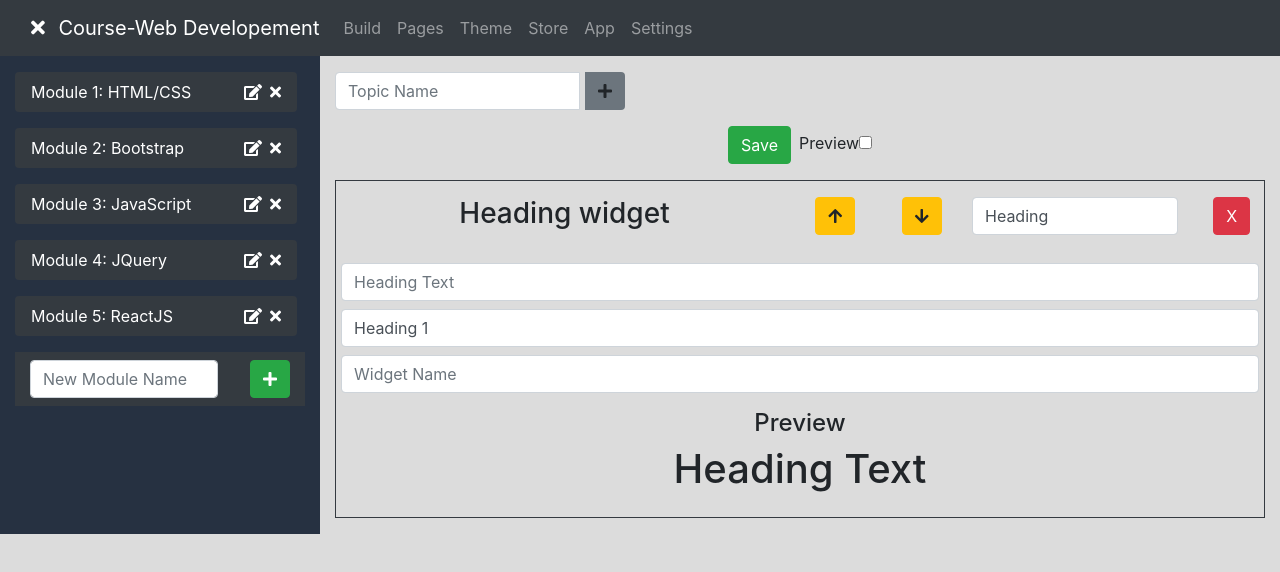
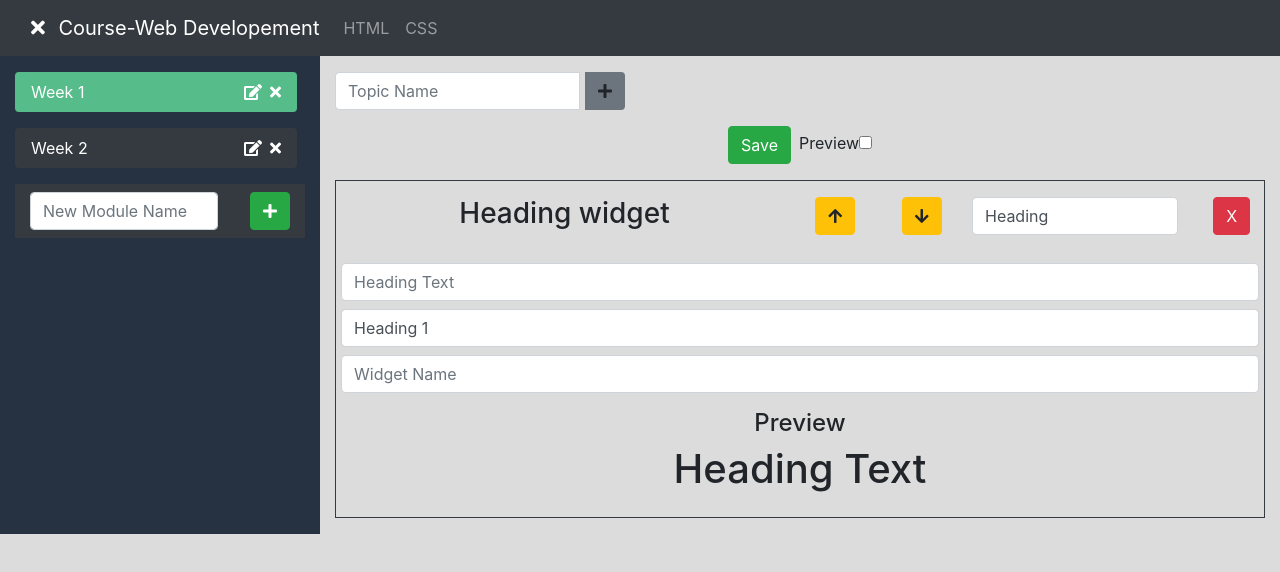
Before and after one commit to zankhanarana9/blackboard-web-app, a React (Create React App) app in the folder whiteboard/: page /course-editor/123 in a window 1280 px wide. Shown: the top 572 px of the page. Built offline with nearby package versions, Linux system fonts and the light colour scheme.

Commit message:
Added lessons component

```diff
--- a/whiteboard/src/components/course-editor/CourseEditor.css
+++ b/whiteboard/src/components/course-editor/CourseEditor.css
@@ -29,3 +29,7 @@ ul.module-list > li > a{
   color: inherit;
   text-decoration: none;
 }
+
+.bg-active {
+  background-color: #56BC8A;
+}
--- a/whiteboard/src/components/course-editor/CourseEditor.js
+++ b/whiteboard/src/components/course-editor/CourseEditor.js
@@ -7,19 +7,36 @@ import {getModulesByCourseId } from '../../services/CourseService';
 
 class CourseEditor extends React.Component {
 
-    state = {
-        Modules:getModulesByCourseId(123)
+    constructor(props) {
+        super(props);
+        let modules = getModulesByCourseId(this.props.match.params.id);
+
+        this.state = {
+            Modules:modules,
+            SelectedModule: modules[0],
+        }
     }
+    selectModule = (module) => {
+        this.setState({
+          SelectedModule: module
+        });
+      }
+
 
    render() {
         return (
             <div className="container-fluid p-0">
-                <CourseEditorNavBar />
+                <CourseEditorNavBar
+                    SelectedCourseId = {this.props.match.params.id}
+                    SelectedModule = {this.state.SelectedModule}
+                />
                 <div className="container-fluid">
                     <div className="row">
                         <ModuleList
                             Modules={this.state.Modules}
+                            SelectedModule={this.state.SelectedModule}
                             DeleteModule = {this.deleteModule}
+                            CourseId = {this.props.match.params.id}
                             />
                         <Topic />
                     </div>
--- a/whiteboard/src/components/course-editor/CourseEditorNavBar.js
+++ b/whiteboard/src/components/course-editor/CourseEditorNavBar.js
@@ -1,8 +1,20 @@
 import React from 'react';
+import { getLessonsByCourseIdAndModuleId } from '../../services/CourseService';
+import LessonTab from './LessonTab';
 
 const navBarItems = [ "Build", "Pages", "Theme", "Store", "App", "Settings"];
 
-const CourseEditorNavBar = function() {
+class CourseEditorNavBar extends React.Component {
+
+   constructor(props) {
+       super(props);
+       let selectedCourseId = this.props.SelectedCourseId;
+       let selectedModule = this.props.SelectedModule;
+       this.state = {
+            Lessons :   selectedModule.lessons
+       }
+   }
+   render() {
     return (
         <nav className="navbar navbar-expand-lg navbar-dark bg-dark sticky-top">
             <div className="container-fluid">
@@ -21,12 +33,13 @@ const CourseEditorNavBar = function() {
                 </a>
                 <div className="collapse navbar-collapse" id="navbarTogglerDemo03">
                     <ul className="navbar-nav me-auto mb-2 mb-lg-0">
+                    {console.log(this.state.Lessons)}
                     {
-                        navBarItems.map((item,index) => {
+                        this.state.Lessons.map(lesson => {
                             return (
-                                <li className="nav-item" key={index}>
-                                    <a className="nav-link" href="#">{item}</a>
-                                </li>
+                                <LessonTab
+                                    Lesson = {lesson.title}
+                                    key={lesson.id}/>
                             );
                         })
                     }
@@ -34,7 +47,8 @@ const CourseEditorNavBar = function() {
                 </div>
             </div>
         </nav>
-    )
+        )
+   }
 }
 
 export default CourseEditorNavBar;
--- /dev/null
+++ b/whiteboard/src/components/course-editor/LessonTab.js
@@ -0,0 +1,17 @@
+import React from 'react';
+
+class LessonTab extends React.Component{
+    constructor(props) {
+        super(props);
+    }
+
+    render() {
+        return(
+            <li className="nav-item" >
+                <a className="nav-link" href="#">{this.props.Lesson}</a>
+            </li>
+        )
+    }
+}
+
+export default LessonTab;
--- a/whiteboard/src/components/course-editor/ModuleList.js
+++ b/whiteboard/src/components/course-editor/ModuleList.js
@@ -1,5 +1,5 @@
 import React from 'react';
-import { addModule, deleteModule, getAllCourses } from '../../services/CourseService';
+import { addModule, deleteModule, getAllCourses, UpdateModule } from '../../services/CourseService';
 import ModuleListItem from './ModuleListItem';
 
 
@@ -9,7 +9,8 @@ class ModuleList extends React.Component {
     super(props);
     this.state={
       EditMode: false,
-      Modules:this.props.Modules
+      Modules:this.props.Modules,
+      SelectedModule: this.props.SelectedModule,
     }
   }
 
@@ -23,8 +24,17 @@ class ModuleList extends React.Component {
 
   }
 
-  updateModule = (moduleId) => {
-    alert("Edit me 2");
+  updateModule = (moduleId, newTitle) => {
+     UpdateModule(this.state.Modules, moduleId,newTitle)
+      .then(x => {
+        this.setState(prevState => {
+          return(
+            {
+              Modules : x
+            }
+          )
+        })
+      })
   }
 
   addModule = (courseId) => {
@@ -36,20 +46,27 @@ class ModuleList extends React.Component {
         });
   }
 
+  selectModule = (module) => {
+    this.setState({
+      SelectedModule: module
+    });
+  }
+
   render(){
       return (
-        !this.state.EditMode &&
-        (<div className="col-md-3" style={{backgroundColor: "#263141"}}>
+        <div className="col-md-3" style={{backgroundColor: "#263141"}}>
           <ul className="nav flex-column nav-pills mb-3 module-list">
-
             {
                 this.state.Modules.map(module => {
                     return (
                       <ModuleListItem key={module.id}
+                        SelectedCourseId={this.props.CourseId}
+                        SelectedModule={this.state.SelectedModule === module}
                         Module={module}
                         DeleteModule = {this.deleteModule}
                         EditModule = {this.editModule}
                         UpdateModule = {this.updateModule}
+                        SelectModule = {this.selectModule}
                         />
                     )
                 })
@@ -62,12 +79,12 @@ class ModuleList extends React.Component {
             <div className="col-2 offset-sm-1">
               <button className="btn btn-success mt-2  float-right" id="add-module">
                 <i className="fa fa-plus"
-                  onClick ={() => this.addModule(123)}
+                  onClick ={() => this.addModule(this.props.CourseId)}
                 ></i>
               </button>
             </div>
           </div>
-        </div> )
+        </div>
       )
    }
 }
--- a/whiteboard/src/components/course-editor/ModuleListItem.js
+++ b/whiteboard/src/components/course-editor/ModuleListItem.js
@@ -14,7 +14,7 @@ class ModuleListItem extends React.Component{
         this.setState({
             isEdit: isEdit
         });
-        this.props.UpdateModule(this.props.Module.id);
+        this.props.UpdateModule(this.props.Module.id, this.state.ModuleTitle);
     }
 
     FormChanged =(event) => {
@@ -26,14 +26,19 @@ class ModuleListItem extends React.Component{
         return(
             !this.state.isEdit ?
             (<li>
-                <a className="nav-link mr-2 mt-3 bg-dark template-module-list-item text-left "  href="#">
+                <a className=
+                    {this.props.SelectedModule ?
+                    "nav-link mr-2 mt-3 template-module-list-item text-left bg-active" :
+                     "nav-link mr-2 mt-3 bg-dark template-module-list-item text-left"}
+                     href='#'
+                     onClick={() => this.props.SelectModule(this.props.Module)}>
                 {this.state.ModuleTitle}
                 <span className="float-right">
                     <i className="fa fa-edit mr-2"
                         onClick={() => this.setState({isEdit: true})}
                     ></i>
                     <i className="fa fa-times module-remove "
-                        onClick={() => this.props.DeleteModule(123,this.props.Module.id)}
+                        onClick={() => this.props.DeleteModule(this.props.SelectedCourseId,this.props.Module.id)}
                     ></i>
                 </span>
                 </a>
@@ -55,7 +60,7 @@ class ModuleListItem extends React.Component{
                                     onClick={() => this.UpdateModule(false)}
                                 ></i>
                                 <i className="fa fa-times module-remove "
-                                    onClick={() => this.props.DeleteModule(123,this.props.Module.id)}
+                                    onClick={() => this.setState({isEdit: false})}
                                 ></i>
                             </span>
                         </div>
--- a/whiteboard/src/components/course-list/CourseList.js
+++ b/whiteboard/src/components/course-list/CourseList.js
@@ -18,7 +18,7 @@ const CourseList = function({Courses}) {
                         Course={course} />
                    )
                })
-           })
+           }
         </div>
     )
 }
--- a/whiteboard/src/services/CourseService.js
+++ b/whiteboard/src/services/CourseService.js
@@ -1,42 +1,6 @@
-const courses = [
-    {
-        title: "Course 1",
-        ownedBy : "me",
-        lastModifiedAt : "6.45 PM",
-        id: 123 ,
-        modules: [
-            {title : "Module 1:  HTML/CSS", id: '123'},
-            {title : "Module 2: Bootstrap", id: '234'},
-            {title : "Module 3: JavaScript", id: '345'},
-            {title : "Module 4: JQuery", id: '456'},
-            {title : "Module 5: ReactJS", id: '567'},
-        ]
-    },
-    {
-        title: "Course 2",
-        ownedBy : "me",
-        lastModifiedAt : "6.45 PM",
-        id: 234,
-        modules: [
-            {title : "Module 1:  HTML/CSS", id: '123'},
-            {title : "Module 2: Bootstrap", id: '234'},
-            {title : "Module 3: JavaScript", id: '345'},
-            {title : "Module 4: JQuery", id: '456'}
-        ]
-    },
-    {
-        title: "Course 3",
-        ownedBy : "me",
-        lastModifiedAt : "6.44 PM",
-        id: 345,
-        modules: [
-            {title : "Module 4: JQuery", id: '456'},
-            {title : "Module 5: ReactJS", id: '567'},
-            {title : "Module 6: Redux", id: '678'},
-        ]
-    }
-];
+import courseList from './courses.json';
 
+let courses = courseList;
 export const getAllCourses= function() {
     return courses;
 }
@@ -59,3 +23,20 @@ export const addModule = async function(courseId) {
     console.log(course.modules);
     return course.modules;
 }
+
+export const UpdateModule =  async function(modules, moduleId, newTitle) {
+    modules.map(x => {
+        if(x.id === moduleId)  {
+            x.title = newTitle;
+        }
+        return x;
+    });
+    return modules;
+}
+
+export const getLessonsByCourseIdAndModuleId= function(courseId, moduleId) {
+    let lessons = courses.find(x => x.id === courseId)
+    .modules.find(y => y.id === moduleId).lessons;
+    console.log(lessons);
+    return lessons;
+}
--- /dev/null
+++ b/whiteboard/src/services/courses.json
@@ -0,0 +1,189 @@
+[
+    {
+      "id": "123",
+      "title": "CS5610",
+      "ownedBy" : "me",
+      "lastModifiedAt" : "6.45 PM",
+      "modules": [
+        {
+          "id":"1",
+          "title": "Week 1",
+          "lessons": [
+            {
+              "id":"2",
+              "title": "HTML",
+              "topics": [
+                {
+                  "id":"3",
+                  "title": "DOM",
+                  "widgets": []
+                },
+                {
+                  "id":"4",
+                  "title": "Tags",
+                  "widgets": []
+                },
+                {
+                  "id":"5",
+                  "title": "Attributes",
+                  "widgets": []
+                }
+              ]
+            },
+            {
+              "id":"6",
+              "title": "CSS",
+              "topics": [
+                {
+                  "id":"93",
+                  "title": "Advanced",
+                  "widgets": []
+                },
+                {
+                  "id":"64",
+                  "title": "Responsive",
+                  "widgets": []
+                },
+                {
+                  "id":"35",
+                  "title": "Grid",
+                  "widgets": []
+                }
+              ]
+            }
+          ]
+        },
+        {
+          "id":"7",
+          "title": "Week 2",
+          "lessons": [
+            {
+              "id":"8",
+              "title": "JavaScript",
+              "topics": [
+                {
+                  "id":"9",
+                  "title": "Basic",
+                   "widgets":[]
+                },
+                {
+                  "id":"10",
+                  "title": "Forms",
+                  "widgets": []
+                },
+                {
+                  "id":"11",
+                  "title": "Objects",
+                  "widgets": []
+                }
+              ]
+            },
+            {
+              "id":"12",
+              "title": "jQuery",
+              "topics": [
+                {
+                  "id":"893",
+                  "title": "Animation",
+                  "widgets": []
+                },
+                {
+                  "id":"564",
+                  "title": "AJAX",
+                  "widgets": []
+                },
+                {
+                  "id":"095",
+                  "title": "Misc",
+                  "widgets": []
+                }
+              ]
+            }
+          ]
+        }
+      ]
+    },
+    {
+        "id": "234",
+        "title": "CS5200",
+        "ownedBy" : "me",
+        "lastModifiedAt" : "6.45 PM",
+        "modules": [
+          {
+            "id":"13",
+            "title": "Week 1",
+            "lessons": [
+              {
+                "id":"14",
+                "title": "Data Definition",
+                "topics": [
+                  {
+                    "id":"15",
+                    "title": "DD1",
+                    "widgets": []
+                  },
+                  {
+                    "id":"16",
+                    "title": "DD2",
+                    "widgets": []
+                  },
+                  {
+                    "id":"17",
+                    "title": "DD3",
+                    "widgets": []
+                  }
+                ]
+              },
+              {
+                "id":"18",
+                "title": "Data Modeling",
+                "topics": [
+                  {
+                    "id":"157",
+                    "title": "DM1",
+                    "widgets": []
+                  },
+                  {
+                    "id":"178876",
+                    "title": "DM2",
+                    "widgets": []
+                  },
+                  {
+                    "id":"1UY7",
+                    "title": "DM3",
+                    "widgets": []
+                  }
+                ]
+              }
+            ]
+          },
+          {
+            "id":"19",
+            "title": "Week 2",
+            "lessons": [
+              {
+                "id":"814",
+                "title": "Programming",
+                "topics": [
+                  {
+                    "id":"715",
+                    "title": "JDBC",
+                    "widgets": []
+                  },
+                  {
+                    "id":"616",
+                    "title": "DAO",
+                    "widgets": []
+                  },
+                  {
+                    "id":"517",
+                    "title": "SQL",
+                    "widgets": []
+                  }
+                ]
+              }
+            ]
+          }
+        ]
+      }
+  ]
```
Also changed, not shown: 1 other file (tests, documents, lock files or other folders).
